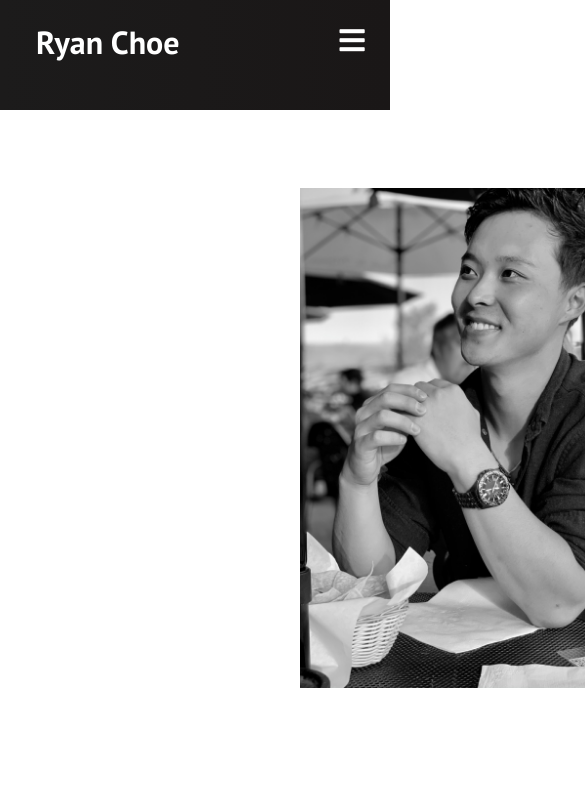
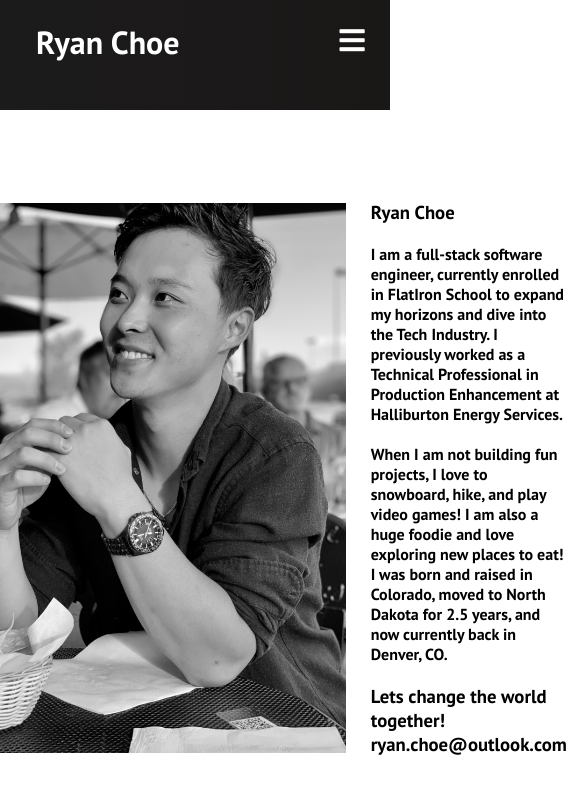
Before and after one commit to rchoe1229/Personal-Website, a React (Create React App) app: page /aboutmoi in a window 390 px wide. Shown: the top 794 px of the page, 585 px wide, since content can reach past the window. Built offline with nearby package versions, Linux system fonts and the light colour scheme.

Commit message:
Mobile AboutMe fix v1.01

```diff
--- a/src/App.css
+++ b/src/App.css
@@ -5,16 +5,28 @@
   font-family: 'PT Sans', sans-serif;
 }
 
+.AboutMe-Container {
+  display: flex;
+  flex-direction: column;
+  align-items: center;
+  margin: 40px 300px;
+}
+
 .Image-Container {
   display: flex;
   align-items: center;
-  margin-left: 250px;
   padding: 50px;
-  width: 65%;
+}
+
+.Content-Container {
+  display: flex;
+  flex-direction: column;
+  align-self: center;
+  margin-right: 100px;
 }
 
 .portrait {
-  height: 500px;
+  height: 550px;
   margin-right: 25px;
 }
 
```
